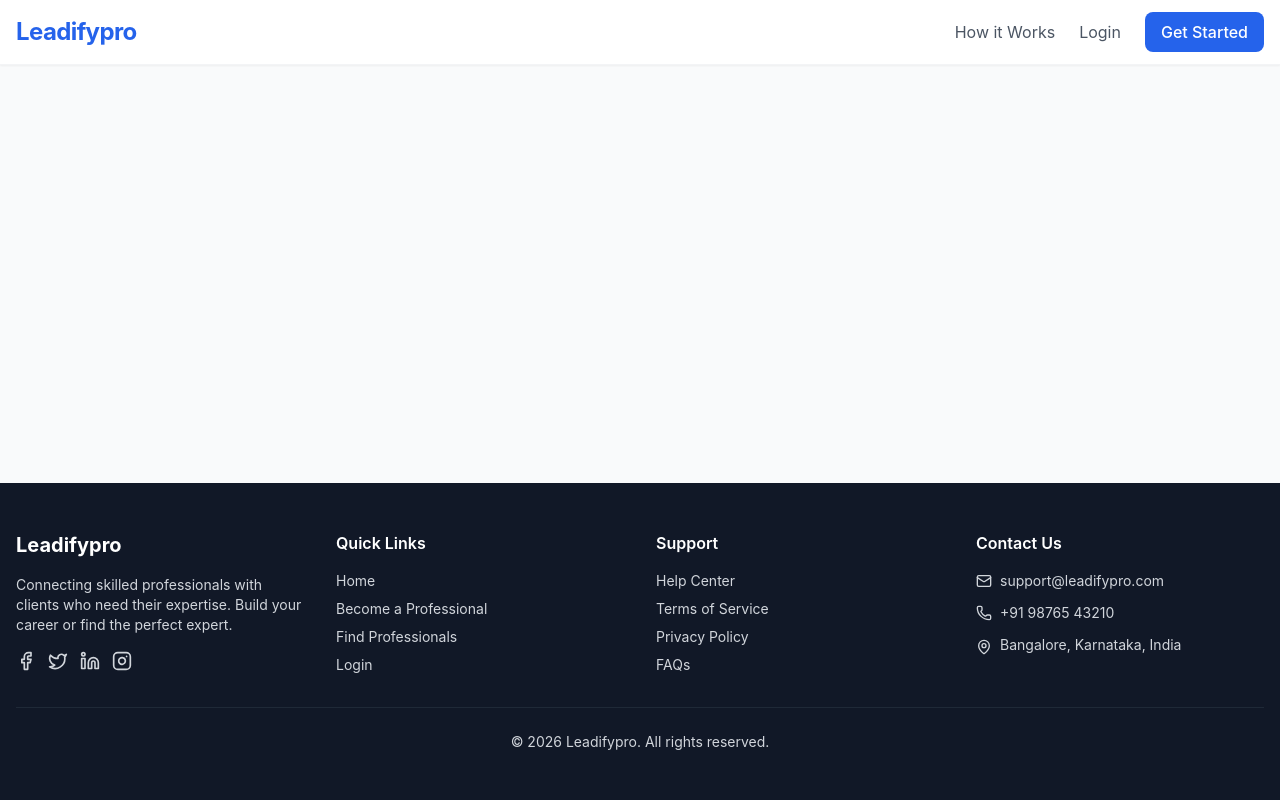
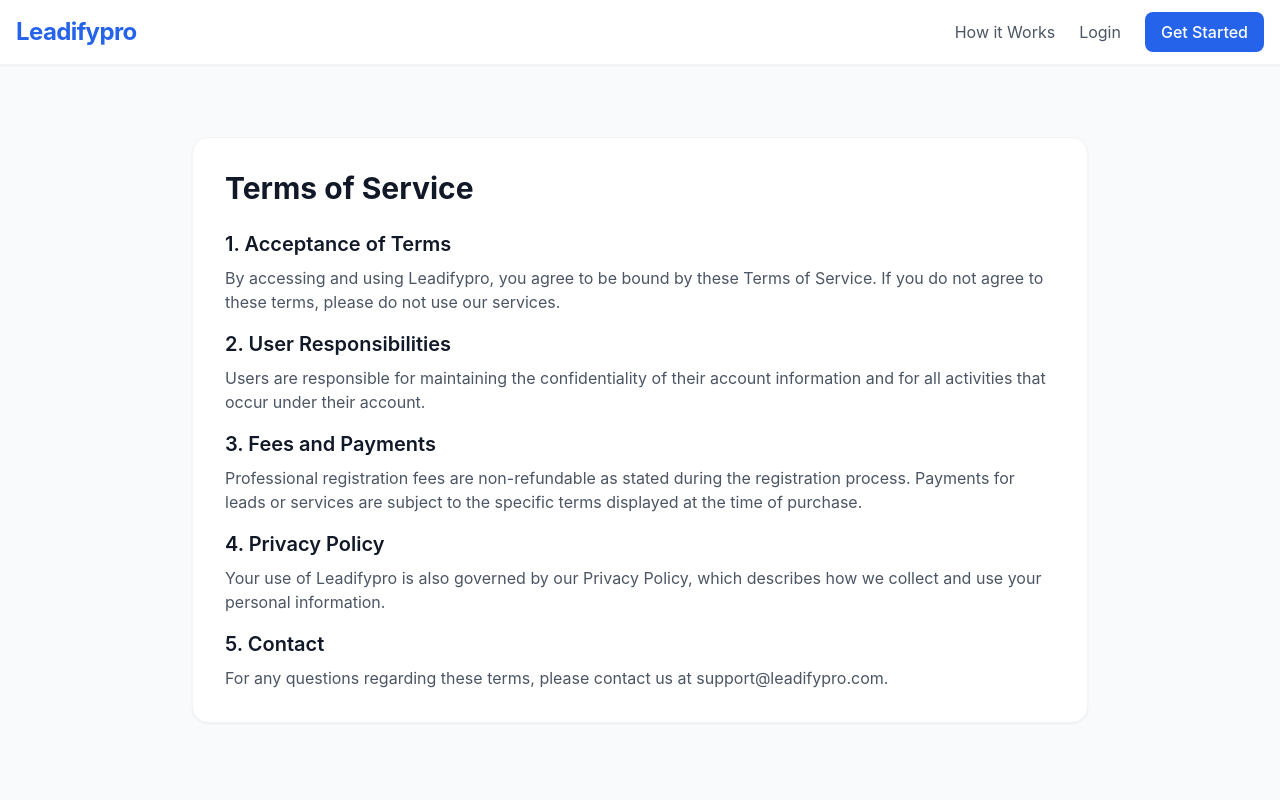
Before and after one commit to publicsworks/Leadifypro, a React (Vite) app in the folder client/: page /terms in a window 1280 px wide. Shown: the top 800 px of the page. Built offline with nearby package versions, Linux system fonts and the light colour scheme; no server answers.

Commit message:
Refined footer, added legal pages, and updated favicon

```diff
--- a/client/index.html
+++ b/client/index.html
@@ -1,13 +1,16 @@
 <!doctype html>
 <html lang="en">
+
 <head>
   <meta charset="UTF-8" />
-    <link rel="icon" type="image/svg+xml" href="/vite.svg" />
+  <link rel="icon" type="image/svg+xml" href="./src/assets/download.jpg" />
   <meta name="viewport" content="width=device-width, initial-scale=1.0" />
   <title>Leadifypro</title>
 </head>
+
 <body>
   <div id="root"></div>
   <script type="module" src="/src/main.jsx"></script>
 </body>
+
 </html>
--- a/client/src/App.jsx
+++ b/client/src/App.jsx
@@ -8,6 +8,8 @@
 import ClientDashboard from './pages/ClientDashboard';
 import Header from './components/Header';
 import Footer from './components/Footer';
+import Terms from './pages/Terms';
+import Privacy from './pages/Privacy';
 
 function App() {
   return (
@@ -23,6 +25,8 @@
               <Route path="/dashboard/professional" element={<ProfessionalDashboard />} />
               <Route path="/dashboard/client" element={<ClientDashboard />} />
               <Route path="/admin" element={<AdminDashboard />} />
+              <Route path="/terms" element={<Terms />} />
+              <Route path="/privacy" element={<Privacy />} />
             </Routes>
           </main>
           <Footer />
--- a/client/src/components/Footer.jsx
+++ b/client/src/components/Footer.jsx
@@ -53,16 +53,10 @@
                         <h4 className="text-white font-semibold mb-4">Support</h4>
                         <ul className="space-y-2 text-sm">
                             <li>
-                                <a href="#" className="hover:text-white transition-colors">Help Center</a>
+                                <Link to="/terms" className="hover:text-white transition-colors">Terms of Service</Link>
                             </li>
                             <li>
-                                <a href="#" className="hover:text-white transition-colors">Terms of Service</a>
-                            </li>
-                            <li>
-                                <a href="#" className="hover:text-white transition-colors">Privacy Policy</a>
-                            </li>
-                            <li>
-                                <a href="#" className="hover:text-white transition-colors">FAQs</a>
+                                <Link to="/privacy" className="hover:text-white transition-colors">Privacy Policy</Link>
                             </li>
                         </ul>
                     </div>
@@ -75,12 +69,6 @@
                                 <Mail size={16} />
                                 <a href="mailto:support@leadifypro.com" className="hover:text-white transition-colors">
                                     support@leadifypro.com
-                                </a>
-                            </li>
-                            <li className="flex items-center gap-2">
-                                <Phone size={16} />
-                                <a href="tel:+919876543210" className="hover:text-white transition-colors">
-                                    +91 98765 43210
                                 </a>
                             </li>
                             <li className="flex items-start gap-2">
--- /dev/null
+++ b/client/src/pages/Privacy.jsx
@@ -0,0 +1,33 @@
+import React from 'react';
+
+const Privacy = () => {
+    return (
+        <div className="max-w-4xl mx-auto bg-white p-8 rounded-2xl shadow-sm border border-gray-100 my-10">
+            <h1 className="text-3xl font-bold mb-6">Privacy Policy</h1>
+            <div className="prose prose-blue max-w-none text-gray-600 space-y-4">
+                <section>
+                    <h2 className="text-xl font-semibold text-gray-900 mb-2">1. Information We Collect</h2>
+                    <p>We collect information that you provide directly to us, such as when you create an account, update your profile, or communicate with us.</p>
+                </section>
+                <section>
+                    <h2 className="text-xl font-semibold text-gray-900 mb-2">2. How We Use Information</h2>
+                    <p>We use the information we collect to provide, maintain, and improve our services, and to communicate with you about your account and our services.</p>
+                </section>
+                <section>
+                    <h2 className="text-xl font-semibold text-gray-900 mb-2">3. Information Sharing</h2>
+                    <p>We do not share your personal information with third parties except as described in this policy, such as with your consent or to comply with legal obligations.</p>
+                </section>
+                <section>
+                    <h2 className="text-xl font-semibold text-gray-900 mb-2">4. Data Security</h2>
+                    <p>We take reasonable measures to protect your personal information from loss, theft, misuse, and unauthorized access.</p>
+                </section>
+                <section>
+                    <h2 className="text-xl font-semibold text-gray-900 mb-2">5. Your Choices</h2>
+                    <p>You can access and update your account information at any time through your account settings. You may also contact us to request deletion of your information.</p>
+                </section>
+            </div>
+        </div>
+    );
+};
+
+export default Privacy;
--- /dev/null
+++ b/client/src/pages/Terms.jsx
@@ -0,0 +1,33 @@
+import React from 'react';
+
+const Terms = () => {
+    return (
+        <div className="max-w-4xl mx-auto bg-white p-8 rounded-2xl shadow-sm border border-gray-100 my-10">
+            <h1 className="text-3xl font-bold mb-6">Terms of Service</h1>
+            <div className="prose prose-blue max-w-none text-gray-600 space-y-4">
+                <section>
+                    <h2 className="text-xl font-semibold text-gray-900 mb-2">1. Acceptance of Terms</h2>
+                    <p>By accessing and using Leadifypro, you agree to be bound by these Terms of Service. If you do not agree to these terms, please do not use our services.</p>
+                </section>
+                <section>
+                    <h2 className="text-xl font-semibold text-gray-900 mb-2">2. User Responsibilities</h2>
+                    <p>Users are responsible for maintaining the confidentiality of their account information and for all activities that occur under their account.</p>
+                </section>
+                <section>
+                    <h2 className="text-xl font-semibold text-gray-900 mb-2">3. Fees and Payments</h2>
+                    <p>Professional registration fees are non-refundable as stated during the registration process. Payments for leads or services are subject to the specific terms displayed at the time of purchase.</p>
+                </section>
+                <section>
+                    <h2 className="text-xl font-semibold text-gray-900 mb-2">4. Privacy Policy</h2>
+                    <p>Your use of Leadifypro is also governed by our Privacy Policy, which describes how we collect and use your personal information.</p>
+                </section>
+                <section>
+                    <h2 className="text-xl font-semibold text-gray-900 mb-2">5. Contact</h2>
+                    <p>For any questions regarding these terms, please contact us at support@leadifypro.com.</p>
+                </section>
+            </div>
+        </div>
+    );
+};
+
+export default Terms;
```
Also changed, not shown: client/src/assets/download.jpg (added). Lines whose indentation alone changed are shown as unchanged.
